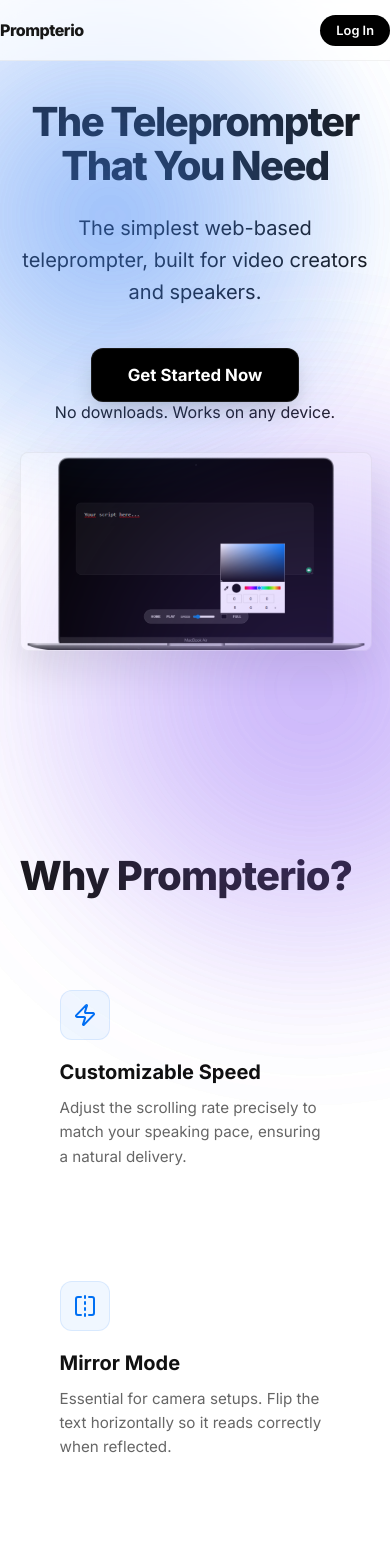
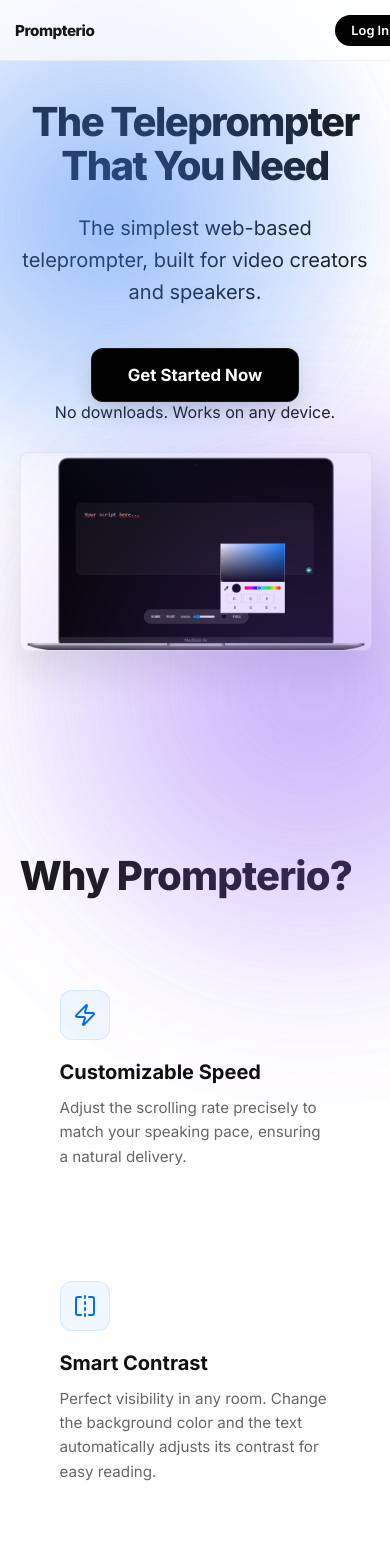
Before and after one commit to paulong/Prompterio, a Next.js app: page / in a window 390 px wide. Shown: the top 1568 px of the page. Built offline with nearby package versions, Linux system fonts and the light colour scheme; no server answers.

Commit message:
ADD [Navvar fixes I ugessl v3]

```diff
--- a/src/app/page.js
+++ b/src/app/page.js
@@ -45,8 +45,7 @@
     {status === "loading" ? (
       <span>...</span>
     ) : session ? (
-      /* Añadimos un estilo inline de flex y gap para forzar la separación */
-      <div className={styles.userMenu} style={{ display: 'flex', alignItems: 'center', gap: '20px' }}>
+      <div className={styles.userMenu}>
         <span className={styles.welcomeText}>
           Hi, {session.user.name?.split(' ')[0] || "User"}
         </span>
@@ -97,8 +96,8 @@
   />
   <FeatureCard
     icon={FlipHorizontal}
-    title="Mirror Mode"
-    description="Essential for camera setups. Flip the text horizontally so it reads correctly when reflected."
+    title="Smart Contrast"
+    description="Perfect visibility in any room. Change the background color and the text automatically adjusts its contrast for easy reading."
   />
   <FeatureCard
     icon={MonitorSmartphone}
--- a/src/app/page.module.css
+++ b/src/app/page.module.css
@@ -403,33 +403,34 @@
 
 /* --- Responsive Navbar --- */
 @media (max-width: 768px) {
-  .navbar {
-
-    height: 60px; /* Un poco más delgada */
+.navbar {
+    padding: 0 15px; /* Reducimos el padding lateral para ganar espacio */
+    height: 60px;
   }
 
   .navbar h1 {
-    font-size: 1.2rem; /* Logo más pequeño */
+    font-size: 1.1rem; /* Logo más pequeño */
   }
 
   .userMenu {
-    gap: 10px; /* Reducimos el espacio entre elementos */
+    gap: 10px; /* Menos espacio entre botones */
   }
 
+  /* Ocultamos el "Hi, User" en móvil para que no empuje el resto */
   .welcomeText {
-    display: none; /* Ocultamos "Hi, Paulo" en móviles para ahorrar espacio */
+    display: none;
   }
 
   .appLink {
     padding: 6px 12px;
-    font-size: 0.75rem;
-    margin: 0;
+    font-size: 0.8rem;
   }
 
   .signoutBtn {
-    padding: 6px 10px;
     font-size: 0.75rem;
+    padding: 5px;
   }
+
 
   .loginBtn {
     padding: 8px 16px;
@@ -440,10 +441,11 @@
 /* Para celulares muy pequeños */
 @media (max-width: 480px) {
   .navbar h1 {
-    font-size: 1rem;
+    font-size: 0.95rem;
   }
 
-  .userMenu {
-    gap: 8px;
+  .appLink {
+    padding: 6px 10px;
+    font-size: 0.7rem;
   }
 }
```
